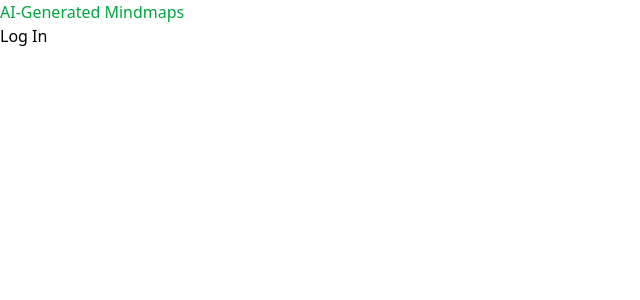
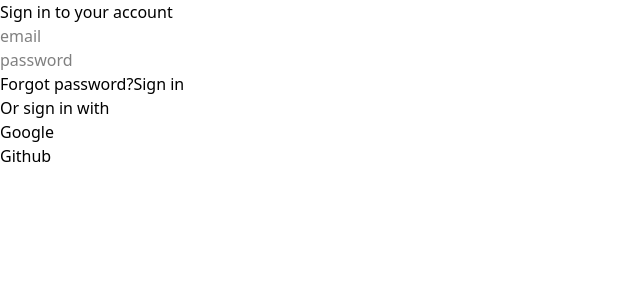
Before and after one commit to Johannestampere/mindmap, a Next.js app: page / in a window 1280 px wide. Shown: the top 300 px of the page, without its empty margins (0-640 px from the left). Built offline with nearby package versions, Linux system fonts and the light colour scheme.

Commit message:
auth setup

```diff
--- /dev/null
+++ b/app/dashboard/page.tsx
@@ -0,0 +1,9 @@
+import React, { JSX } from "react";
+
+export default function Dashboard(): JSX.Element {
+  return (
+    <div>
+      <h1 className="text-6xl">user dashboard</h1>
+    </div>
+  );
+}
--- a/app/page.tsx
+++ b/app/page.tsx
@@ -1,10 +1,31 @@
 import React, { JSX } from "react";
+import { redirect } from "next/navigation";
+import { getServerSession } from "next-auth";
 
 export default function LandingPage(): JSX.Element {
+
   return (
     <div>
-      <h1 className="text-green-600">AI-Generated Mindmaps</h1>
-      <div>Log In</div>
+      <h1>Sign in to your account</h1>
+      <form>
+
+        <div>
+          <input placeholder="email"></input>
+        </div>
+
+        <div>
+          <input placeholder="password"></input>
+        </div>
+
+        <button>Forgot password?</button>
+
+        <button>Sign in</button>
+
+        <div>Or sign in with</div>
+
+        <div>Google</div>
+        <div>Github</div>
+      </form>
     </div>
   );
 }
--- a/package.json
+++ b/package.json
@@ -10,6 +10,7 @@
   },
   "dependencies": {
     "next": "15.3.1",
+    "next-auth": "^4.24.11",
     "react": "^19.0.0",
     "react-dom": "^19.0.0"
   },
```
Also changed, not shown: 1 other file (tests, documents, lock files or other folders).
